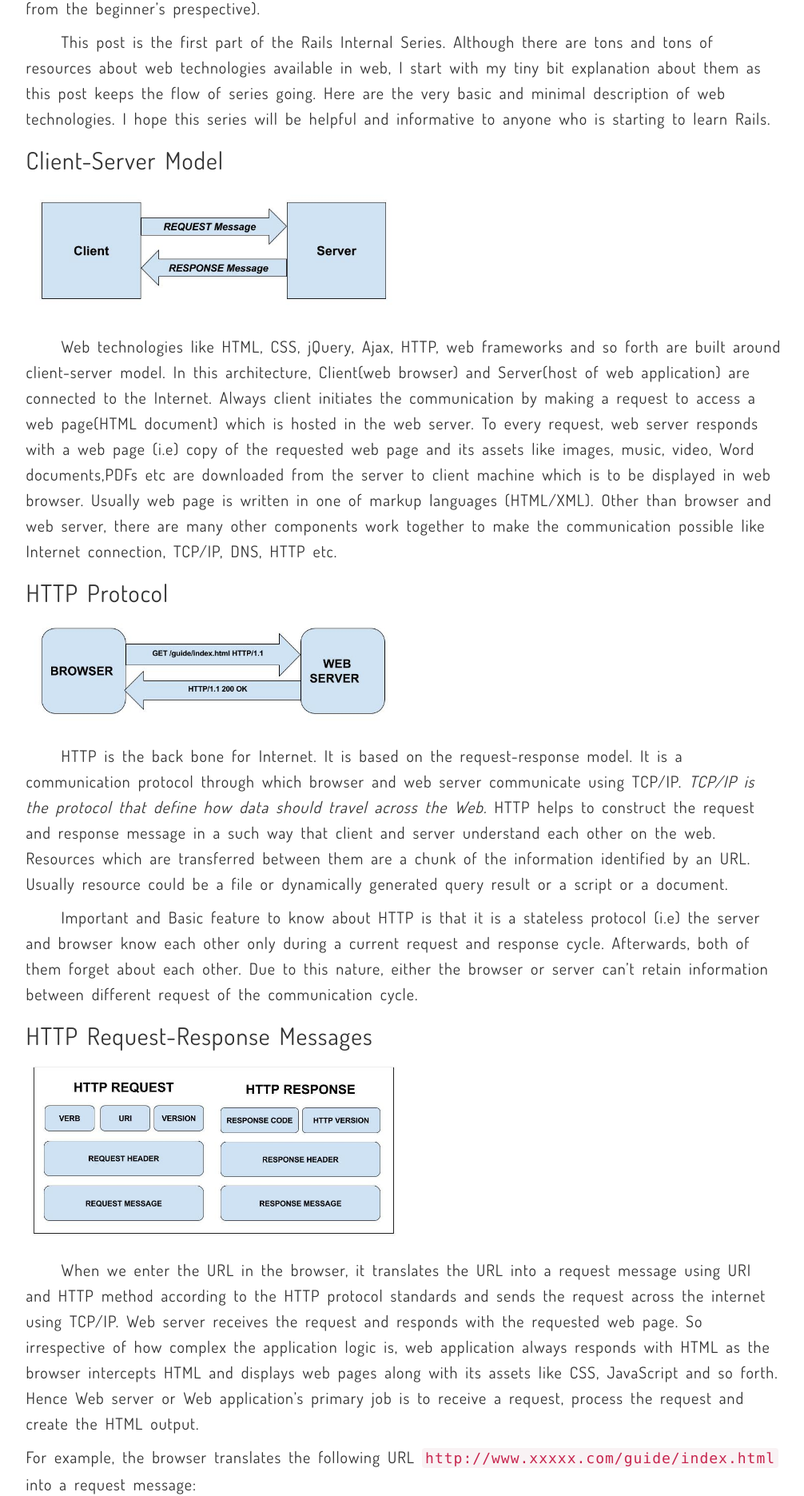
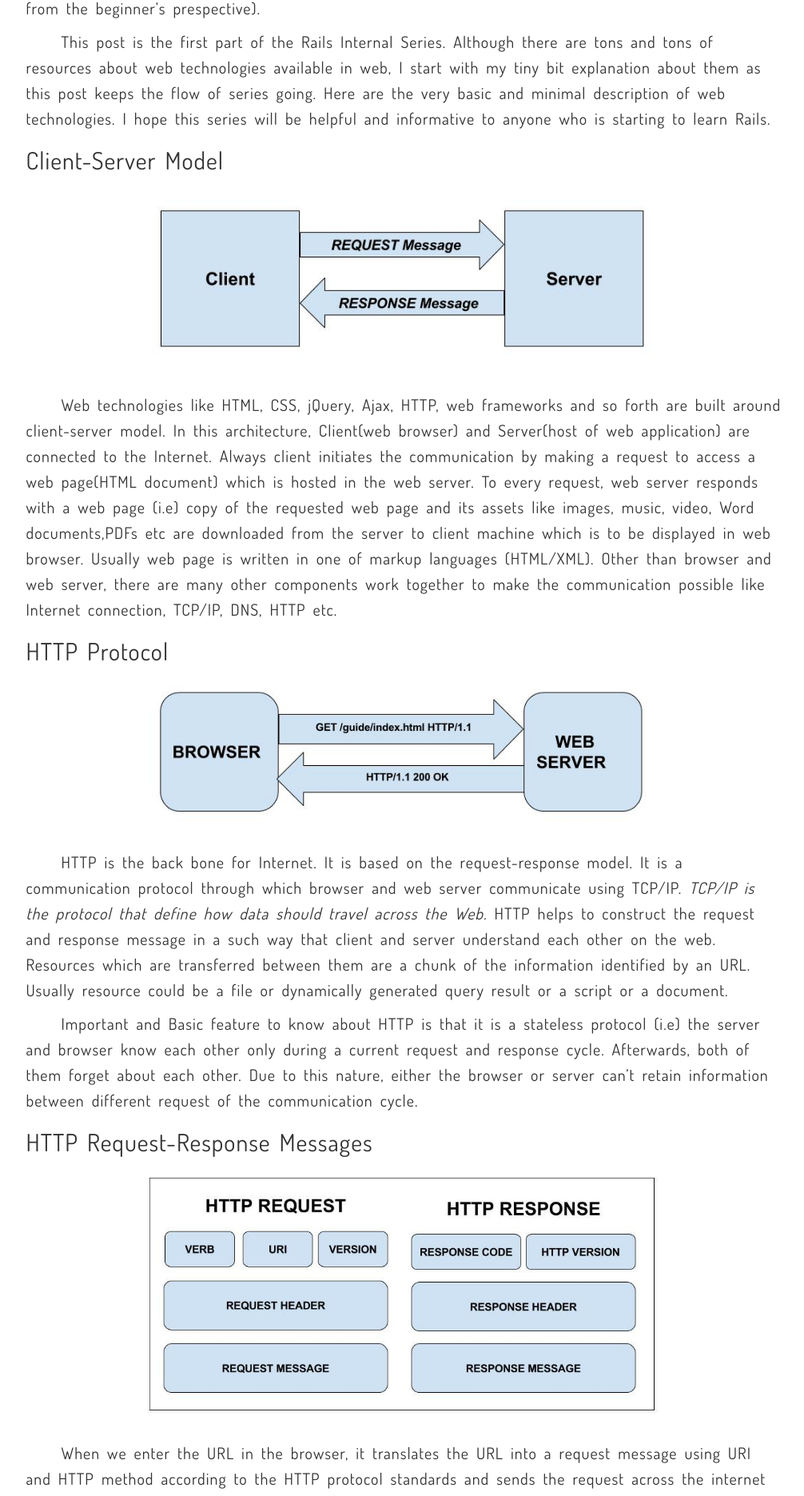
Before and after one commit to Sasikala-Ravichandran/sasi-kala.github.io, a Jekyll site: the page built from _posts/2016-2-13-rails-internals-series-1.md, in a window 1280 px wide. Shown: the part 405-2276 px from the top of the page at 80% size, without its empty margins (135-1141 px from the left). Built offline with Jekyll 4.4.1, drawn with Linux system fonts in a browser that asks for light colours; nearby versions of some CDN libraries; comment, search, counter and statistics services are not loaded.

Commit message:
adjusting the size image

```diff
--- a/css/custom.scss
+++ b/css/custom.scss
@@ -38,8 +38,10 @@ h1, h2, h3, h4, h5, h6 {
 }
 
 .sizing_partial {
-  width: 50%;
-  margin: 0 auto;
+  display: block;
+  margin-right: auto;
+  margin-left: auto;
+  width: 70%;
 }
 
 p, div {
```
